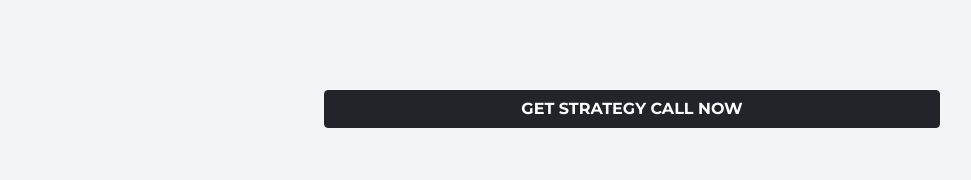
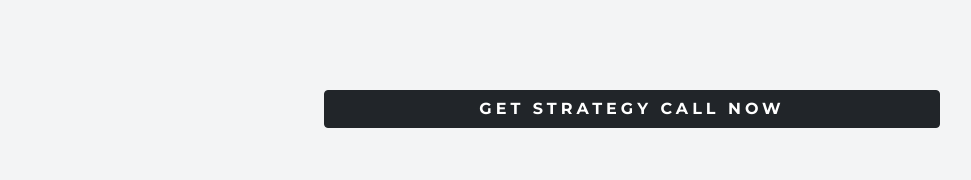
Before and after one commit to webdevopsnautone/nautonefinal3, a plain HTML site: page index.html in a window 1280 px wide. Shown: the part 1644-1824 px from the top of the page, without its empty margins (8-979 px from the left). Drawn offline with nearby package versions, Linux system fonts and the light colour scheme.

Commit message:
letter-spacing: 0px;

```diff
--- a/style.css
+++ b/style.css
@@ -346,7 +346,7 @@ header h1
 
 @media screen and (max-width: 550px) {.set10x {font-size: 19vw;}}
 
-.btn-dark{font-weight: bold;text-transform: uppercase;font-family: 'Montserrat', sans-serif;}
+.btn-dark{font-weight: bold;text-transform: uppercase;letter-spacing: 4px;font-family: 'Montserrat', sans-serif;}
 
 
 @media screen and (max-width: 550px) {
```
